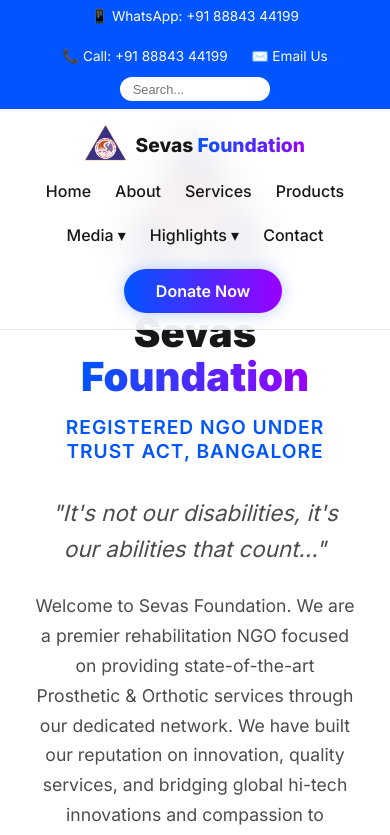
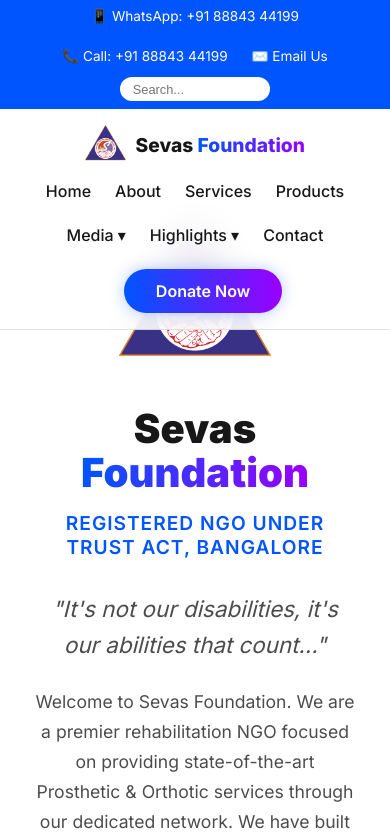
Before and after one commit to harshvermagithub/SevasFoundation, a Next.js app: page / in a window 390 px wide. Shown: the top 835 px of the page. Built offline with nearby package versions, Linux system fonts and the light colour scheme.

Commit message:
Fix header overlapping logo in mobile view by applying dynamic hero padding

```diff
--- a/src/app/globals.css
+++ b/src/app/globals.css
@@ -74,6 +74,15 @@
   font-weight: 800;
   margin-bottom: 3rem;
   text-align: center;
+}
+
+.hero-section {
+  min-height: 100vh;
+  display: flex;
+  align-items: center;
+  justify-content: center;
+  text-align: center;
+  padding-top: 8rem;
 }
 
 /* Buttons */
@@ -233,6 +242,9 @@
   .header-logo {
     font-size: 1.2rem;
   }
+  .hero-section {
+    padding-top: 14rem;
+  }
 }
 
 /* Dropdown Utilities */
--- a/src/components/Hero.tsx
+++ b/src/components/Hero.tsx
@@ -2,14 +2,7 @@
 
 export default function Hero() {
   return (
-    <section className="section" style={{
-      minHeight: '100vh',
-      display: 'flex',
-      alignItems: 'center',
-      justifyContent: 'center',
-      textAlign: 'center',
-      paddingTop: '8rem',
-    }}>
+    <section className="section hero-section">
       <div className="container">
         <div style={{ display: 'flex', justifyContent: 'center', marginBottom: '2rem' }}>
           <img src="/logo_white.png" alt="Sevas Foundation Logo" style={{ height: '150px', width: 'auto' }} />
```
